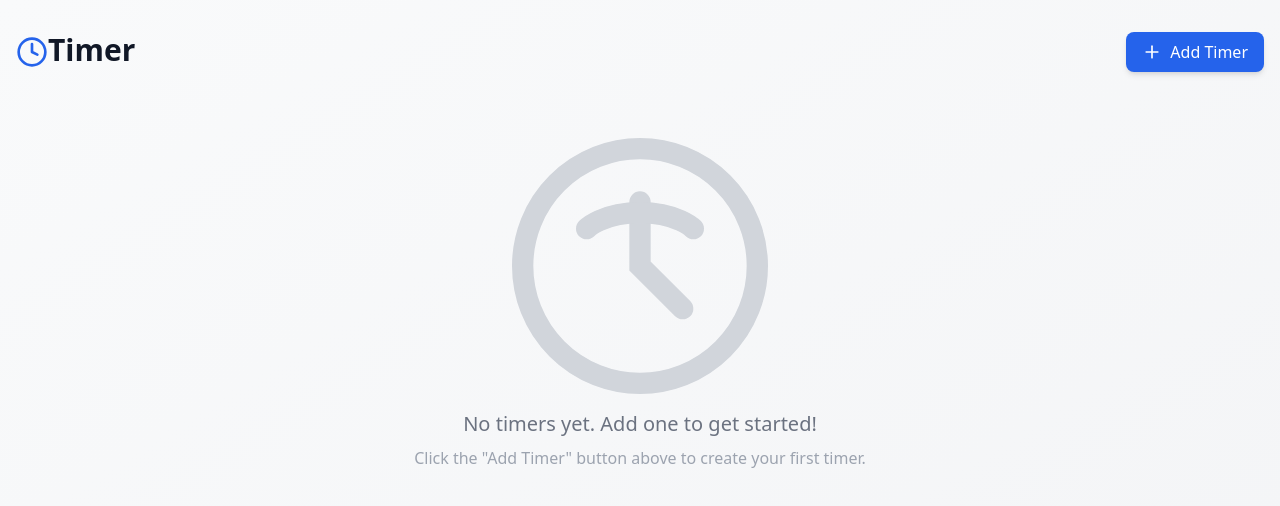
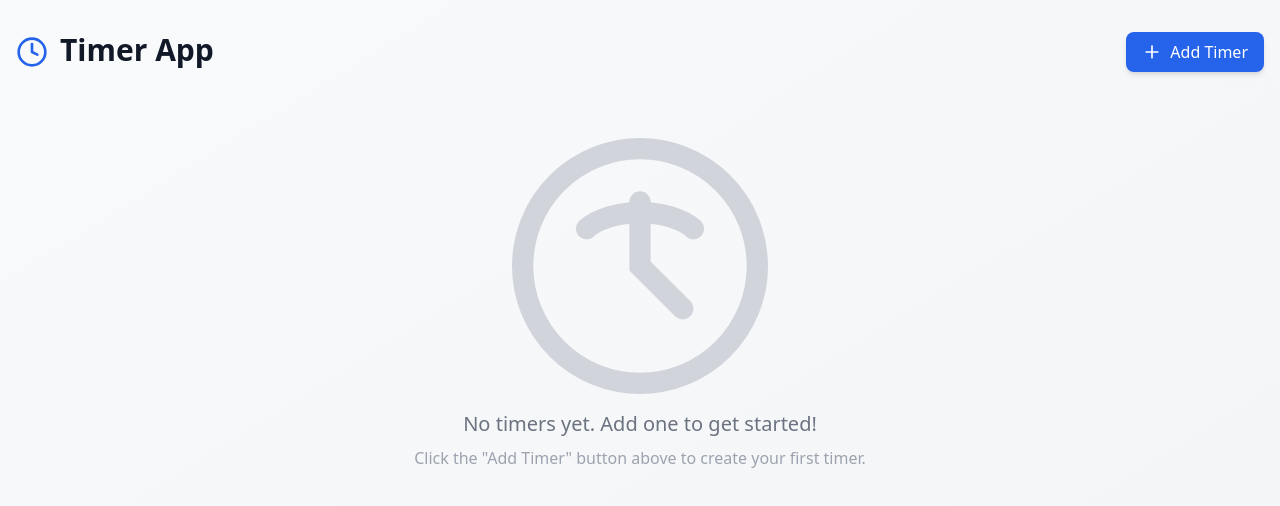
Before and after one commit to aravind2347214/timer, a React (Vite) app: page / in a window 1280 px wide. Shown: the top 506 px of the page. Built offline with nearby package versions, Linux system fonts and the light colour scheme.

Commit message:
fix: minor padding changes and Title correction

```diff
--- a/src/Home.tsx
+++ b/src/Home.tsx
@@ -12,11 +12,11 @@ function Home() {
       <Toaster position="top-right" />
       <div className="container px-4 py-8 mx-auto">
         <div className="flex flex-row justify-between ">
-          <div className="flex flex-row">
+          <div className="flex flex-row gap-3">
             <div className="flex items-center gap-3">
               <Clock className="w-8 h-8 text-blue-600 " />
             </div>
-            <h1 className="text-3xl font-bold text-gray-900">Timer</h1>
+            <h1 className="text-3xl font-bold text-gray-900">Timer App</h1>
           </div>
           <button
             onClick={() => setIsModalOpen(true)}
```
